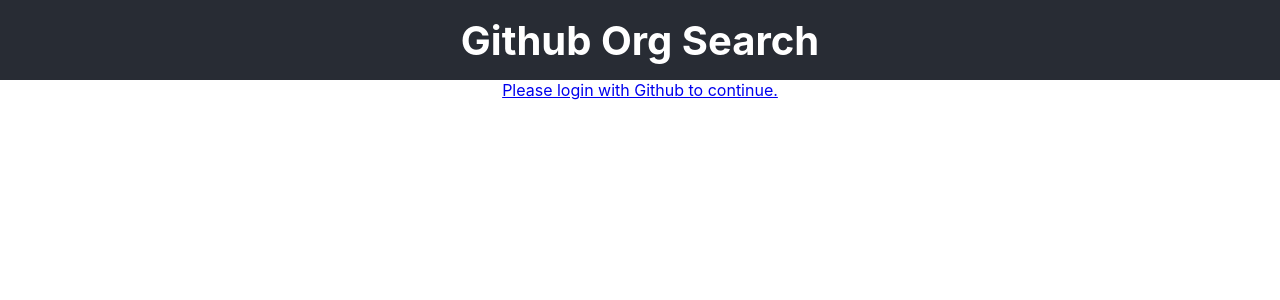
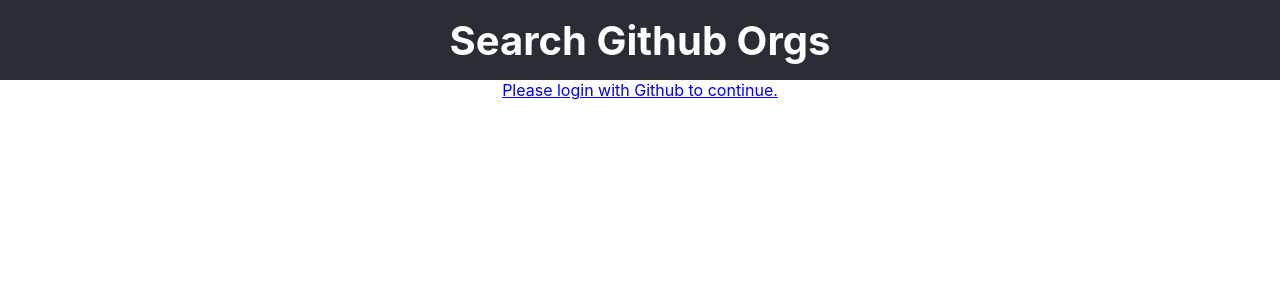
Before and after one commit to metamorfoso/github-org-search, a React (Create React App) app: page / in a window 1280 px wide. Shown: the top 300 px of the page. Built offline with nearby package versions, Linux system fonts and the light colour scheme; no server answers.

Commit message:
rename to Search Github Orgs and make the changes in public and header

```diff
--- a/public/index.html
+++ b/public/index.html
@@ -7,7 +7,7 @@
     <meta name="theme-color" content="#000000" />
     <meta
       name="description"
-      content="Web site created using create-react-app"
+      content="A tool for searching Github specifically for organisations."
     />
     <link rel="apple-touch-icon" href="%PUBLIC_URL%/logo192.png" />
     <!--
@@ -24,7 +24,7 @@
       work correctly both with client-side routing and a non-root public URL.
       Learn how to configure a non-root public URL by running `npm run build`.
     -->
-    <title>React App</title>
+    <title>Search Github Orgs</title>
   </head>
   <body>
     <noscript>You need to enable JavaScript to run this app.</noscript>
--- a/src/App.js
+++ b/src/App.js
@@ -46,7 +46,7 @@
   return (
     <div className="App">
       <header className="App-header">
-        <h1>Github Org Search</h1>
+        <h1>Search Github Orgs</h1>
       </header>
       {
         client
--- a/src/Search/ResultsLoading/index.css
+++ b/src/Search/ResultsLoading/index.css
@@ -1,5 +1,4 @@
 .loading {
   height: 4px;
   width: 100%;
-  border-bottom: 1px solid lightgray;
 }
```
Also changed, not shown: public/manifest.json.
